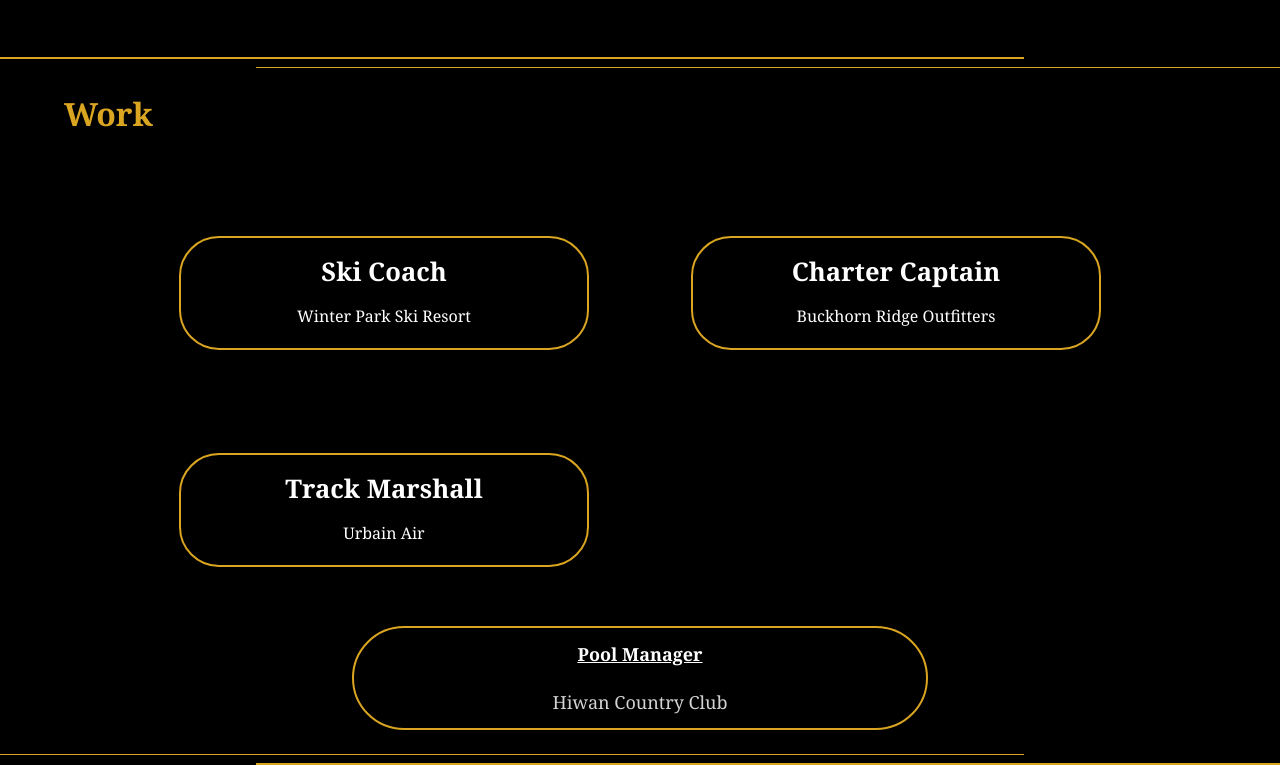
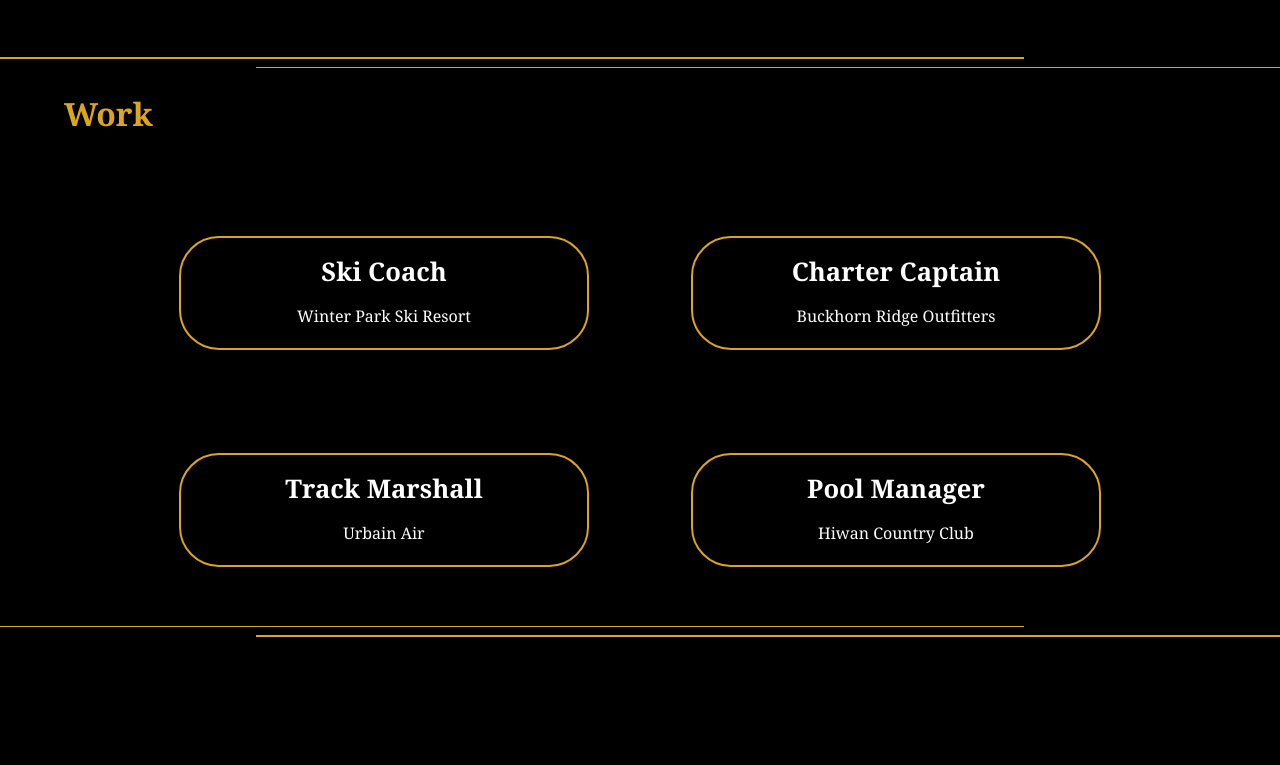
Before and after one commit to jstrande99/jstrande-react, a React (Create React App) app: page / in a window 1280 px wide. Shown: the part 2717-3482 px from the top of the page. After the commit the page ends 3354 px from the top, so only its background shows below. Built offline with nearby package versions, Linux system fonts and the light colour scheme.

Commit message:
Converted hiwan to a modular component

```diff
--- a/src/Components/Collapsable.js
+++ b/src/Components/Collapsable.js
@@ -11,5 +11,6 @@ export function Collapsable(props) {
                     {props.description}
                 </p>
             </Collapse>
-</button>)
+        </button>
+    );
 }
--- a/src/Pages/Work.js
+++ b/src/Pages/Work.js
@@ -1,5 +1,5 @@
 import React, { useState } from 'react';
-import Popup from 'reactjs-popup';
+// import Popup from 'reactjs-popup';
 import './Style/Work.css';
 // import './Style/Studies.css';
 // import { Collapse } from 'reactstrap';
@@ -9,7 +9,7 @@ export default function Work(){
     const [showSkiWork, setShowSkiWork] = useState(false);
     const [showBoatWork, setShowBoatWork] = useState(false);
     const [showUrbanWork, setShowUrbanWork] = useState(false);
-    // const [showHiwanWork, setShowHiwanWork] = useState(false);
+    const [showHiwanWork, setShowHiwanWork] = useState(false);
     return (
     <>
         <div className='workLinks'>
@@ -33,24 +33,16 @@ export default function Work(){
                     sets={setShowUrbanWork}
                     ttl='Track Marshall'
                     location='Urbain Air'
-                    description='Provided a fun and safe boating experience for clients from around tAssisted in the construction and grand opening activities of the Fort Collins location. Effectively managed and communicated with go-kart employees and guests. Maintained and serviced go-karts to ensure vehicles are up to quality standards. Providing a safe and fun environment for all guests.'
+                    description='Assisted in the construction and grand opening activities of the Fort Collins location. Effectively managed and communicated with go-kart employees and guests. Maintained and serviced go-karts to ensure vehicles are up to quality standards. Providing a safe and fun environment for all guests.'
+                />
+                <Collapsable
+                    shows={showHiwanWork}
+                    sets={setShowHiwanWork}
+                    ttl='Pool Manager'
+                    location='Hiwan Country Club'
+                    description='Oversaw and coordinated over 20 staff members to ensure that the facility is being ran efficiently. Working with the General Manager, and the owners to make decisions that benefit the club the best. From budgeting to organizing events for members to enjoy. Attended high level meetings among all of the managers and the owners. Preformed semi-annual trainings to ensure that the staff is up to date on all first aid techniques.'
                 />
             </div>
-            <Popup
-                    trigger={
-                        <button className='innerWork'>
-                            <b className='ttl'>Pool Manager</b><br/><br/>Hiwan Country Club
-                            </button>
-
-                }
-            >
-                <div className='popDiv'>
-                    <h2>Pool Manager</h2>
-                    <p className='popDescription'>
-                        Oversaw and coordinated over 20 staff members to ensure that the facility is being ran efficiently. Working with the General Manager, and the owners to make decisions that benefit the club the best. From budgeting to organizing events for members to enjoy. Attended high level meetings among all of the managers and the owners. Preformed semi-annual trainings to ensure that the staff is up to date on all first aid techniques.
-                    </p>
-                </div>
-            </Popup>
         </div>
     </>
     )
```
Lines whose indentation alone changed are shown as unchanged.
